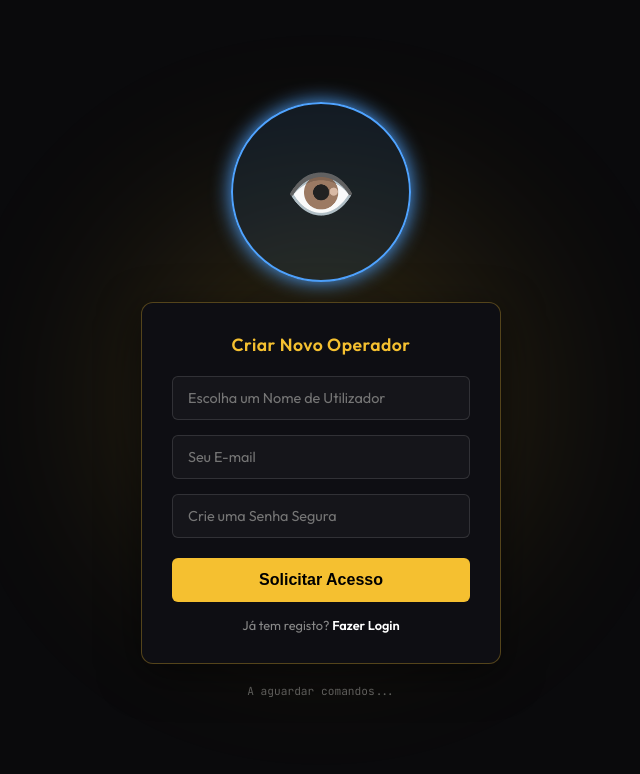
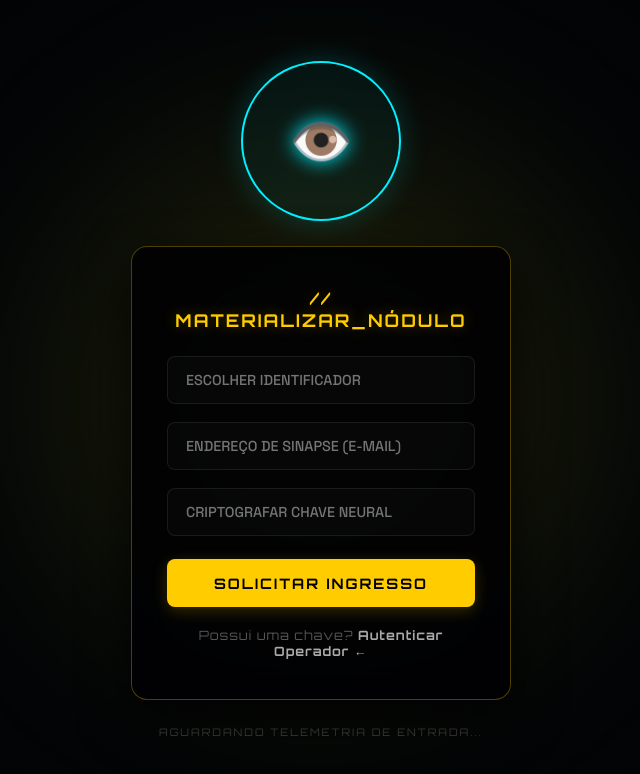
Before and after one commit to vagalume90/VAGALUME90, a plain HTML site: page index.html in a window 1280 px wide. Shown: the whole page, without its empty margins (319-959 px from the left). Drawn offline with Linux system fonts and the light colour scheme.

Commit message:
Revamp index.html with new styles and structurequando

```diff
--- a/index.html
+++ b/index.html
@@ -3,190 +3,192 @@
 <head>
 <meta charset="UTF-8">
 <meta name="viewport" content="width=device-width, initial-scale=1.0">
-<title>VG90 · Portal</title>
-<link href="https://fonts.googleapis.com/css2?family=JetBrains+Mono:wght@400;700&family=Outfit:wght@300;400;600&display=swap" rel="stylesheet">
+<title>VG90 · Portal de Entrada Quântico</title>
+<link href="https://fonts.googleapis.com/css2?family=Orbitron:wght@400;700&family=Space+Grotesk:wght@300;500;600&display=swap" rel="stylesheet">
 <style>
 :root {
-  --void: #0a0a0c; --gold: #F5C030; --rose: #E8407A; --blue: #4FA3FF;
-  --f-m: 'JetBrains Mono', monospace; --f-b: 'Outfit', sans-serif;
+  --neon-void: #020204; --plasma-rose: #ff0055; --singularity-gold: #ffcc00; --tachyon-blue: #00f0ff;
+  --f-orbitron: 'Orbitron', sans-serif; --f-grotesk: 'Space Grotesk', sans-serif;
 }
 * { margin: 0; padding: 0; box-sizing: border-box; }
 body {
-  width: 100%; height: 100vh; background: var(--void);
-  font-family: var(--f-b); color: #fff; overflow: hidden;
+  width: 100%; height: 100vh; background: var(--neon-void);
+  font-family: var(--f-grotesk); color: #fff; overflow: hidden;
   display: flex; flex-direction: column; align-items: center; justify-content: center;
+  background-image: radial-gradient(circle at 50% 50%, rgba(0, 240, 255, 0.03) 0%, transparent 80%);
 }
 
-/* Fundo Dinâmico */
-#ambient-orb {
-  position: fixed; width: 400px; height: 400px; border-radius: 50%;
-  filter: blur(100px); pointer-events: none; opacity: 0.15; transition: background 0.5s;
+/* Orbe de Energia Estelar no Fundo */
+#ambient-energy {
+  position: fixed; width: 500px; height: 500px; border-radius: 50%;
+  filter: blur(120px); pointer-events: none; opacity: 0.12; transition: background 0.6s ease;
 }
 
-/* Contentor do Logotipo */
-#eye-container {
-  width: 180px; height: 180px; margin-bottom: 20px;
+/* Portal do Olho Consciente */
+#eye-portal {
+  width: 160px; height: 160px; margin-bottom: 25px;
   cursor: pointer; position: relative; z-index: 10;
-  transition: transform 0.3s ease;
+  transition: transform 0.4s cubic-bezier(0.19, 1, 0.22, 1);
 }
-#eye-container:hover { transform: scale(1.05); }
+#eye-portal:hover { transform: scale(1.08) rotate(5deg); }
 
-.logo-img {
+.portal-img {
   width: 100%; height: 100%; object-fit: contain; border-radius: 50%;
-  display: block;
+  display: block; animation: floatEnergy 4s ease-in-out infinite;
+}
+@keyframes floatEnergy {
+  0%, 100% { transform: translateY(0); filter: drop-shadow(0 0 15px rgba(0, 240, 255, 0.2)); }
+  50% { transform: translateY(-6px); filter: drop-shadow(0 0 25px rgba(255, 0, 85, 0.4)); }
 }
 
-/* Fallback se a imagem não carregar */
-.logo-fallback {
+/* Fallback Quântico em CSS se a imagem falhar */
+.portal-fallback {
   width: 100%; height: 100%; border-radius: 50%;
-  border: 2px solid var(--blue); background: rgba(79, 163, 255, 0.1);
-  box-shadow: 0 0 20px var(--blue); display: flex; align-items: center; justify-content: center;
+  border: 2px solid var(--tachyon-blue); background: rgba(0, 240, 255, 0.05);
+  box-shadow: 0 0 30px rgba(0, 240, 255, 0.2); display: flex; align-items: center; justify-content: center;
 }
-.logo-fallback::after {
-  content: '👁️'; font-size: 3.5rem;
+.portal-fallback::after { content: '👁️'; font-size: 3.2rem; filter: drop-shadow(0 0 10px var(--tachyon-blue)); }
+
+/* Cartão Uniforme Intersetorial */
+#hyper-auth-card {
+  background: rgba(2, 2, 4, 0.92); border: 1px solid transparent;
+  padding: 40px 35px; border-radius: 16px; width: 100%; max-width: 380px;
+  box-shadow: 0 20px 50px rgba(0,0,0,0.8); z-index: 10; backdrop-filter: blur(20px);
+  transition: border-color 0.6s cubic-bezier(0.19, 1, 0.22, 1);
 }
 
-/* Cartão Uniforme de Acesso */
-#auth-card {
-  background: rgba(15, 15, 20, 0.98); border: 1px solid rgba(255,255,255,0.08);
-  padding: 30px; border-radius: 12px; width: 100%; max-width: 360px;
-  box-shadow: 0 10px 40px rgba(0,0,0,0.5); z-index: 10; transition: border-color 0.5s;
+.hyper-title { font-family: var(--f-orbitron); font-size: 1.1rem; font-weight: 700; margin-bottom: 25px; text-align: center; letter-spacing: 2px; }
+.quantum-form { display: none; }
+.quantum-form.active { display: block; }
+
+/* Injeções de Dados (Inputs) */
+.hyper-input {
+  width: 100%; background: rgba(255, 255, 255, 0.02); border: 1px solid rgba(255, 255, 255, 0.08);
+  padding: 14px 18px; font-size: 0.9rem; color: #fff; border-radius: 8px;
+  outline: none; margin-bottom: 18px; transition: all 0.3s; font-family: var(--f-grotesk);
 }
+.hyper-input:focus { background: rgba(255, 255, 255, 0.04); border-color: var(--tachyon-blue); box-shadow: 0 0 15px rgba(0, 240, 255, 0.1); }
 
-.form-title { font-size: 1.1rem; font-weight: 600; margin-bottom: 20px; text-align: center; letter-spacing: 0.5px; }
-.auth-form { display: none; }
-.auth-form.active { display: block; }
+/* Gatilhos de Ignição (Botões) */
+.btn-ignition {
+  width: 100%; border: none; padding: 15px; border-radius: 8px;
+  font-family: var(--f-orbitron); font-size: 0.9rem; font-weight: 700; letter-spacing: 2px;
+  color: #000; cursor: pointer; transition: all 0.3s; margin-top: 5px;
+}
+.btn-ignition:hover { transform: translateY(-2px); filter: brightness(1.2); }
 
-/* Inputs Modernos e Limpos */
-.input-field {
-  width: 100%; background: rgba(255,255,255,0.03); border: 1px solid rgba(255,255,255,0.12);
-  padding: 12px 15px; font-size: 0.9rem; color: #fff; border-radius: 6px;
-  outline: none; margin-bottom: 15px; transition: all 0.3s; font-family: var(--f-b);
-}
-.input-field:focus { border-color: var(--blue); background: rgba(255,255,255,0.06); }
+/* Links de Alternância Temporal */
+.switch-timeline { display: block; text-align: center; margin-top: 20px; font-size: 0.8rem; color: #555; text-decoration: none; font-family: var(--f-orbitron); letter-spacing: 1px; transition: color 0.3s; }
+.switch-timeline strong { color: #aaa; transition: color 0.3s; }
+.switch-timeline:hover strong { color: #fff; text-shadow: 0 0 8px #fff; }
 
-/* Botões Diretos */
-.btn-submit {
-  width: 100%; border: none; padding: 13px; border-radius: 6px;
-  font-size: 1rem; font-weight: 600; color: #000; cursor: pointer;
-  transition: all 0.3s; margin-top: 5px;
-}
-.btn-submit:hover { transform: translateY(-1px); filter: brightness(1.1); }
-
-/* Links de Troca Alternativa */
-.switch-text { display: block; text-align: center; margin-top: 15px; font-size: 0.8rem; color: #888; text-decoration: none; }
-.switch-text strong { color: #fff; }
-.switch-text:hover strong { text-decoration: underline; }
-
-/* Linha de Status Inferior */
-#status-readout { margin-top: 20px; font-family: var(--f-m); font-size: 0.7rem; color: #666; text-align: center; max-width: 320px; }
+/* Monitor de Status */
+#telemetry-readout { margin-top: 25px; font-family: var(--f-orbitron); font-size: 0.65rem; color: #444; text-align: center; letter-spacing: 2px; max-width: 340px; text-transform: uppercase; }
 </style>
 </head>
 <body>
 
-<div id="ambient-orb"></div>
+<div id="ambient-energy"></div>
 
-<div id="eye-container">
-  <img src="logo_olho.jpg.png" alt="Logo VG90" class="logo-img" id="site-logo" onerror="tryFlaskPath()">
+<div id="eye-portal">
+  <img src="logo_olho.jpg.png" alt="Portal Consciente VG90" class="portal-img" id="site-logo" onerror="activateFallback()">
 </div>
 
-<div id="auth-card">
-  <div id="form-login" class="auth-form">
-    <div class="form-title" style="color: var(--rose);">Entrar no Ecossistema</div>
-    <form onsubmit="sendAuth(event, '/login')">
-      <input type="text" name="username" class="input-field" placeholder="Nome de Utilizador" required autocomplete="username">
-      <input type="password" name="password" class="input-field" placeholder="Sua Chave / Senha" required autocomplete="current-password">
-      <button type="submit" class="btn-submit" style="background: var(--rose); color: #fff;">Entrar Agora</button>
+<div id="hyper-auth-card">
+  <div id="form-login" class="quantum-form">
+    <div class="hyper-title" style="color: var(--plasma-rose); text-shadow: 0 0 15px rgba(255, 0, 85, 0.3);">// RECONECTAR_ASSINATURA</div>
+    <form onsubmit="initiateIgnition(event, '/login')">
+      <input type="text" name="username" class="hyper-input" placeholder="IDENTIFICADOR OPERADOR" required autocomplete="username">
+      <input type="password" name="password" class="hyper-input" placeholder="CHAVE NEURAL" required autocomplete="current-password">
+      <button type="submit" class="btn-ignition" style="background: var(--plasma-rose); color: #fff; box-shadow: 0 4px 15px rgba(255, 0, 85, 0.2);">ENTRAR NA MATRIX</button>
     </form>
-    <a href="#" class="switch-text" onclick="changeMode('register')">Não tem uma conta? <strong>Inscrever-se</strong></a>
+    <a href="#" class="switch-timeline" onclick="shiftTimeline('register')">Nova Entidade? <strong>Manifestar Nódua →</strong></a>
   </div>
 
-  <div id="form-register" class="auth-form">
-    <div class="form-title" style="color: var(--gold);">Criar Novo Operador</div>
-    <form onsubmit="sendAuth(event, '/register')">
-      <input type="text" name="username" class="input-field" placeholder="Escolha um Nome de Utilizador" required autocomplete="username">
-      <input type="email" name="email" class="input-field" placeholder="Seu E-mail" required autocomplete="email">
-      <input type="password" name="password" class="input-field" placeholder="Crie uma Senha Segura" required autocomplete="new-password">
-      <button type="submit" class="btn-submit" style="background: var(--gold);">Solicitar Acesso</button>
+  <div id="form-register" class="quantum-form">
+    <div class="hyper-title" style="color: var(--singularity-gold); text-shadow: 0 0 15px rgba(255, 204, 0, 0.3);">// MATERIALIZAR_NÓDULO</div>
+    <form onsubmit="initiateIgnition(event, '/register')">
+      <input type="text" name="username" class="hyper-input" placeholder="ESCOLHER IDENTIFICADOR" required autocomplete="username">
+      <input type="email" name="email" class="hyper-input" placeholder="ENDEREÇO DE SINAPSE (E-MAIL)" required autocomplete="email">
+      <input type="password" name="password" class="hyper-input" placeholder="CRIPTOGRAFAR CHAVE NEURAL" required autocomplete="new-password">
+      <button type="submit" class="btn-ignition" style="background: var(--singularity-gold); box-shadow: 0 4px 15px rgba(255, 204, 0, 0.2);">SOLICITAR INGRESSO</button>
     </form>
-    <a href="#" class="switch-text" onclick="changeMode('login')">Já tem registo? <strong>Fazer Login</strong></a>
+    <a href="#" class="switch-timeline" onclick="shiftTimeline('login')">Possui uma chave? <strong>Autenticar Operador ←</strong></a>
   </div>
 </div>
 
-<div id="status-readout" id="msg-box">A aguardar comandos...</div>
+<div id="telemetry-readout">Aguardando telemetria de entrada...</div>
 
 <script>
-// Tenta caminhos alternativos se o logo inicial direto falhar
-function tryFlaskPath() {
+// Ativa o olho geométrico em CSS puro caso a imagem seja bloqueada pelo Render/Git
+function activateFallback() {
   const img = document.getElementById('site-logo');
-  if (img && !img.dataset.attempted) {
-    img.dataset.attempted = "true";
-    // Tenta procurar na pasta static caso esteja lá guardado
+  if (img && !img.dataset.retry) {
+    img.dataset.retry = "true";
     img.src = "/static/logo_olho.jpg.png";
   } else {
-    // Se falhar tudo, ativa o design em CSS puro para nunca ficar sem nada
-    const container = document.getElementById('eye-container');
-    container.innerHTML = '<div class="logo-fallback"></div>';
+    const portal = document.getElementById('eye-portal');
+    portal.innerHTML = '<div class="portal-fallback"></div>';
   }
 }
 
-let currentMode = localStorage.getItem('returning_vg90') === 'true' ? 'login' : 'register';
+let activeTimeline = localStorage.getItem('vg90_returning') === 'true' ? 'login' : 'register';
 
-function changeMode(mode) {
-  currentMode = mode;
-  localStorage.setItem('returning_vg90', mode === 'login' ? 'true' : 'false');
+function shiftTimeline(mode) {
+  activeTimeline = mode;
+  localStorage.setItem('vg90_returning', mode === 'login' ? 'true' : 'false');
 
   const loginForm = document.getElementById('form-login');
   const registerForm = document.getElementById('form-register');
-  const card = document.getElementById('auth-card');
-  const orb = document.getElementById('ambient-orb');
+  const card = document.getElementById('hyper-auth-card');
+  const energy = document.getElementById('ambient-energy');
 
   if (mode === 'login') {
     loginForm.classList.add('active');
     registerForm.classList.remove('active');
-    card.style.borderColor = 'rgba(232, 64, 122, 0.3)';
-    orb.style.background = 'var(--rose)';
+    card.style.borderColor = 'rgba(255, 0, 85, 0.3)';
+    energy.style.background = 'var(--plasma-rose)';
   } else {
     registerForm.classList.add('active');
     loginForm.classList.remove('active');
-    card.style.borderColor = 'rgba(245, 192, 48, 0.3)';
-    orb.style.background = 'var(--gold)';
+    card.style.borderColor = 'rgba(255, 204, 0, 0.3)';
+    energy.style.background = 'var(--singularity-gold)';
   }
 }
 
-// Inicializa o ecrã no modo correto
-changeMode(currentMode);
+// Inicializa no modo correto guardado na memória quântica do navegador
+shiftTimeline(activeTimeline);
 
-// Envio simplificado de dados para o Backend Python
-function sendAuth(event, url) {
+// Envio simplificado e instantâneo de dados para o Backend Python
+function initiateIgnition(event, targetUrl) {
   event.preventDefault();
-  const readout = document.getElementById('status-readout');
-  readout.textContent = "A processar sinal...";
-  readout.style.color = "#888";
+  const telemetry = document.getElementById('telemetry-readout');
+  telemetry.textContent = "> Transmitindo pacotes de dados na velocidade da luz...";
+  telemetry.style.color = "#666";
 
   const formData = new FormData(event.target);
 
-  fetch(url, { method: 'POST', body: formData })
+  fetch(targetUrl, { method: 'POST', body: formData })
   .then(res => res.json())
   .then(data => {
     if (data.success) {
-      if (url === '/register') {
-        readout.textContent = "Registo Concluído com Sucesso! A entrar...";
-        readout.style.color = "var(--gold)";
-        setTimeout(() => changeMode('login'), 1500);
+      if (targetUrl === '/register') {
+        telemetry.textContent = "> Nódua materializada no MongoDB Atlas! Redirecionando para login...";
+        telemetry.style.color = "var(--singularity-gold)";
+        setTimeout(() => shiftTimeline('login'), 1500);
       } else {
-        readout.textContent = `Bem-vindo, ${data.username}! A entrar nas Ruas...`;
-        readout.style.color = "var(--blue)";
-        setTimeout(() => window.location.href = "/mundo/ruas", 1200);
+        telemetry.textContent = `> Acesso concedido! Saltando para o núcleo da Matrix...`;
+        telemetry.style.color = "var(--tachyon-blue)";
+        setTimeout(() => window.location.href = "/mundo/matrix", 1200);
       }
     } else {
-      readout.textContent = data.message;
-      readout.style.color = "#ff4444";
+      telemetry.textContent = `> Erro na fenda: ${data.message}`;
+      telemetry.style.color = "var(--plasma-rose)";
     }
   })
   .catch(() => {
-    readout.textContent = "Erro de ligação com o servidor central.";
-    readout.style.color = "#ff4444";
+    telemetry.textContent = "> Erro crítico: Colapso na comunicação com o servidor central.";
+    telemetry.style.color = "var(--plasma-rose)";
   });
 }
 </script>
```
